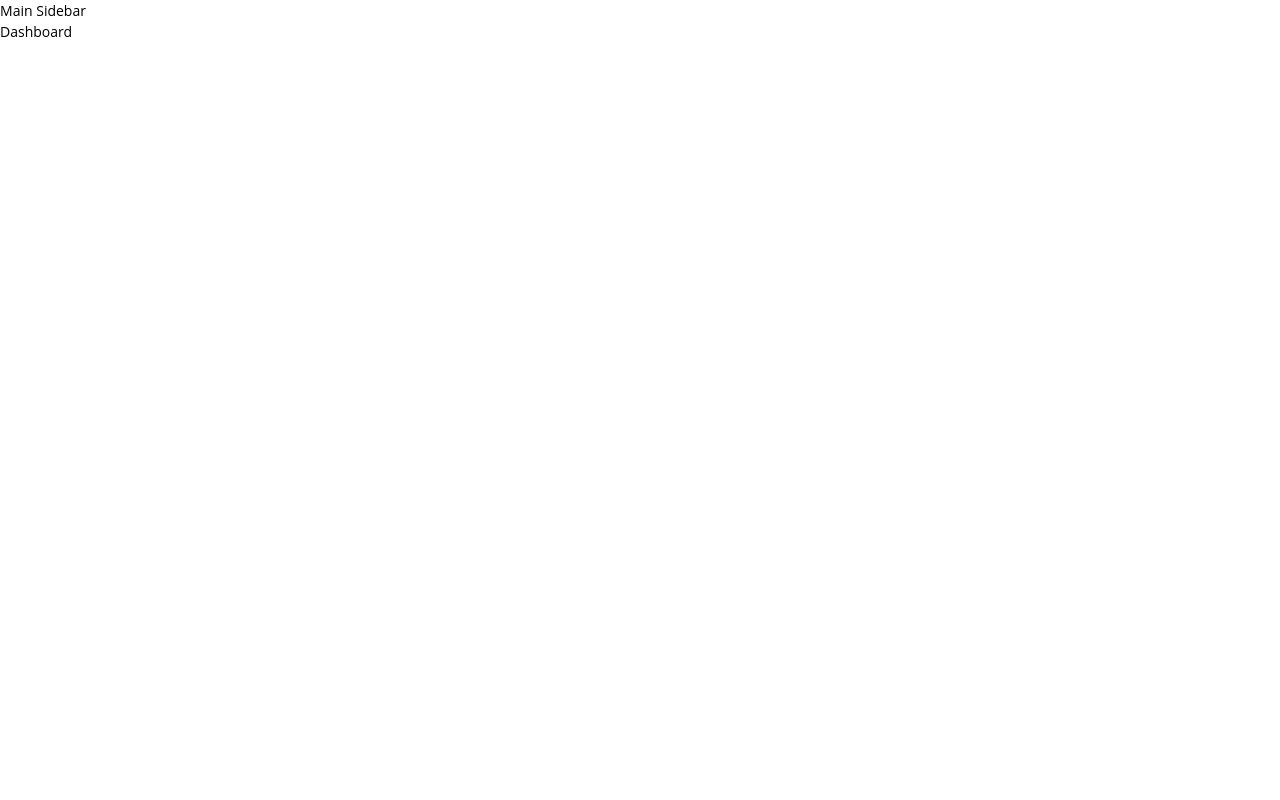
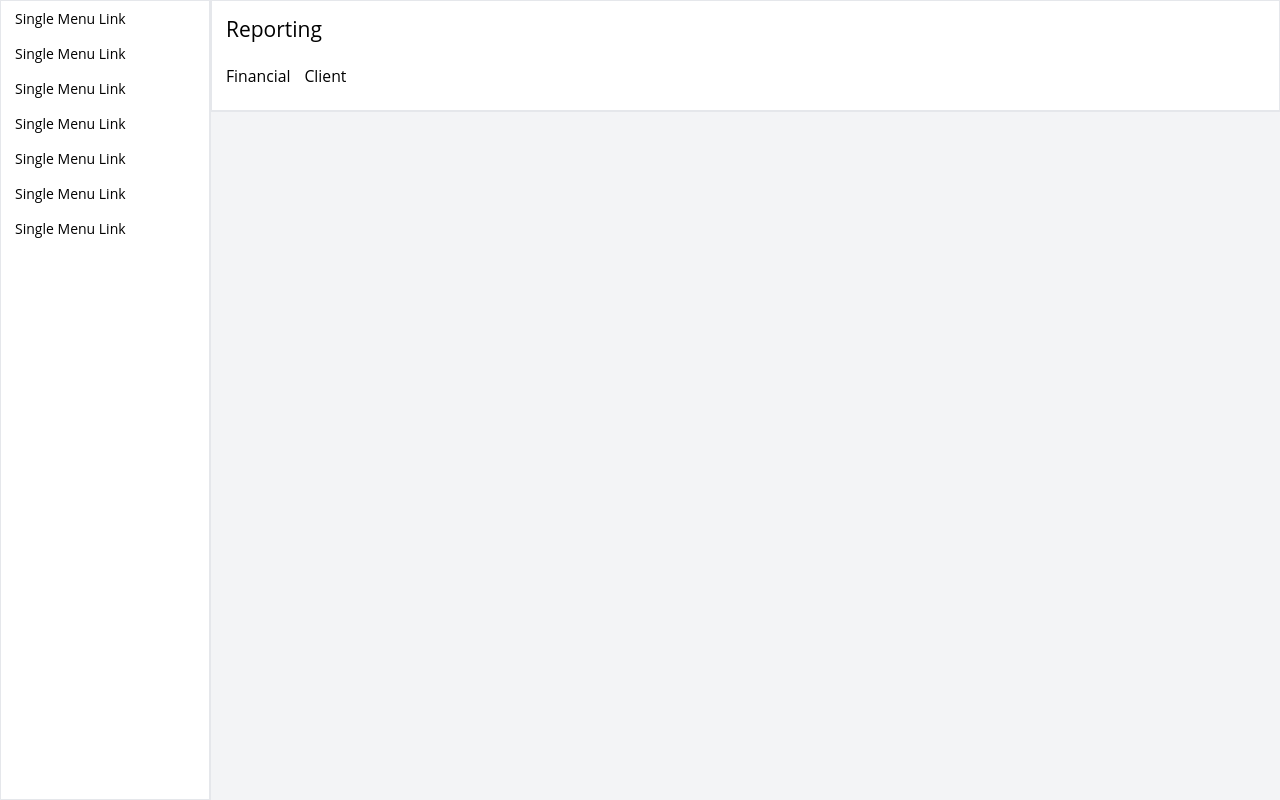
Before and after one commit to AmaduKamara/frontend-test-2022, a Next.js app: page / in a window 1280 px wide. Built offline with nearby package versions, Linux system fonts and the light colour scheme.

Commit message:
Structure the dashbord header

```diff
--- /dev/null
+++ b/components/dashboard/Dashboard.jsx
@@ -0,0 +1,10 @@
+import React from 'react';
+import DashboardHeader from './DashboardHeader';
+
+const Dashboard = () => {
+  return <div className="w-full">
+    <DashboardHeader />
+  </div>;
+};
+
+export default Dashboard;
--- /dev/null
+++ b/components/dashboard/DashboardHeader.jsx
@@ -0,0 +1,15 @@
+import React from "react";
+
+const DashboardHeader = () => {
+  return (
+    <div className="p-4 bg-white border border-b-2 w-full">
+      <h1 className="text-2xl font-normal">Reporting</h1>
+      <ul className="flex mt-4 py-2">
+        <li className="mr-4 text-lg">Financial</li>
+        <li className="text-lg">Client</li>
+      </ul>
+    </div>
+  );
+};
+
+export default DashboardHeader;
--- a/components/layout/Layout.jsx
+++ b/components/layout/Layout.jsx
@@ -1,11 +1,11 @@
 import React from "react";
-import MainSideBar from "../sidebar/SideBarMenus";
+import SideBarMenus from "../sidebar/SideBarMenus";
 
 const Layout = ({ children }) => {
   return (
-    <div>
-      <MainSideBar />
-      <div>
+    <div className="flex">
+      <SideBarMenus />
+      <div className="w-full">
         <div>{children}</div>
       </div>
     </div>
--- a/components/sidebar/Menu.jsx
+++ b/components/sidebar/Menu.jsx
@@ -2,7 +2,7 @@ import React from "react";
 
 const Menu = () => {
   return (
-    <div>
+    <div className="py-2 px-4">
       <p>Single Menu Link</p>
     </div>
   );
--- a/components/sidebar/SideBarMenus.jsx
+++ b/components/sidebar/SideBarMenus.jsx
@@ -1,10 +1,17 @@
 import React from "react";
+import Menu from "./Menu";
 
 const MainSideBar = () => {
   const menuLinks = [{ id: 1, title: "Home", icon: "home" }];
   return (
-    <div>
-      <p>Main Sidebar</p>
+    <div className="w-72 bg-white h-screen border border-r-2">
+      <Menu />
+      <Menu />
+      <Menu />
+      <Menu />
+      <Menu />
+      <Menu />
+      <Menu />
     </div>
   );
 };
--- a/pages/_app.js
+++ b/pages/_app.js
@@ -3,11 +3,11 @@ import "../styles/globals.css";
 
 function MyApp({ Component, pageProps }) {
   return (
-    <>
+    <div className="bg-gray-100">
       <Layout>
         <Component {...pageProps} />
       </Layout>
-    </>
+    </div>
   );
 }
 
--- a/pages/index.js
+++ b/pages/index.js
@@ -1,4 +1,5 @@
 import Head from "next/head";
+import Dashboard from "./../components/dashboard/Dashboard";
 
 export default function Home() {
   return (
@@ -10,7 +11,7 @@ export default function Home() {
       </Head>
 
       <main>
-        <h1>Dashboard</h1>
+        <Dashboard />
       </main>
     </div>
   );
```
